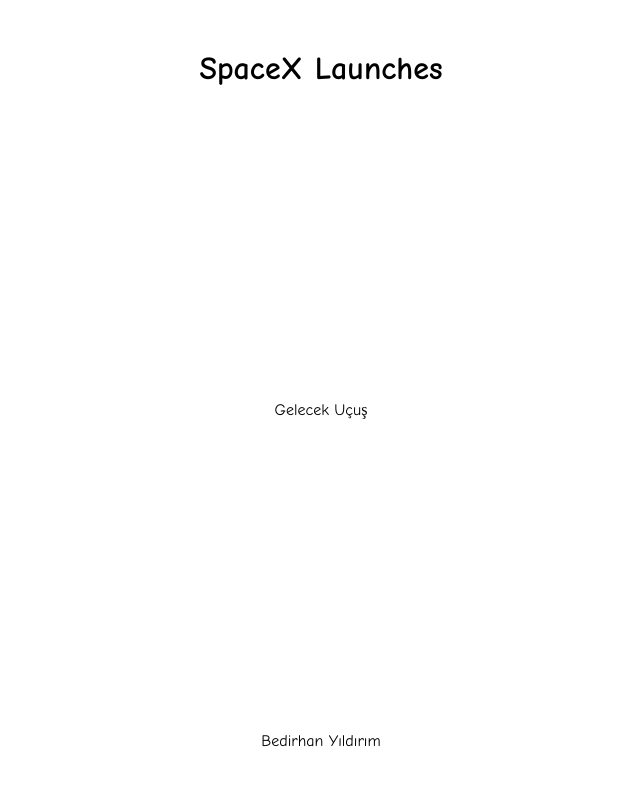
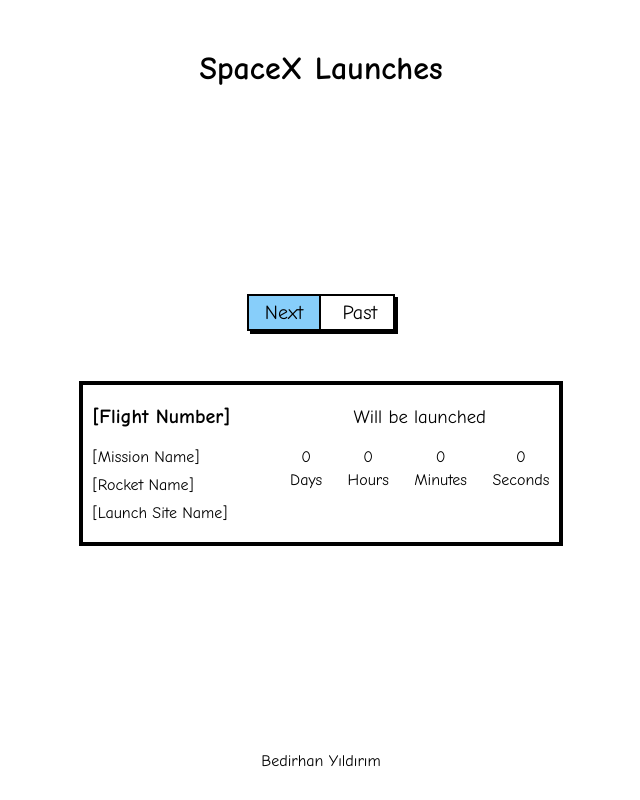
Before and after one commit to bedirhanyildirim/SpaceX-API, a plain HTML site: page index.html in a window 1280 px wide. Shown: the whole page, without its empty margins (319-959 px from the left). Drawn offline with Linux system fonts and the light colour scheme; no server answers.

Commit message:
flight infos and countdown added to screen

```diff
--- a/index.html
+++ b/index.html
@@ -9,6 +9,7 @@
         * {
             margin: 0;
             padding: 0;
+            box-sizing: border-box;
         }
 
         body {
@@ -33,9 +34,94 @@
         }
 
         .content {
+            display: flex;
+            align-items: center;
+            flex-direction: column;
+            justify-content: center;
         }
+
+        .content .buttons {
+            display: inline-block;
+            color: #000000;
+            border: 2px solid #000000;
+            box-shadow: 3px 3px 0px 0px rgba(0, 0, 0, 1);
+        }
+
+        .content .buttons a {
+            font-size: 20px;
+            color: #000000;
+            padding: 5px 16px;
+            display: inline-block;
+            text-decoration: none;
+        }
+
+        .content .buttons a:first-child {
+            border-right: 2px solid #000000;
+        }
+
+        .content .infos {
+            display: flex;
+            padding: 10px;
+            margin-top: 50px;
+            align-items: baseline;
+            justify-content: center;
+            border: 4px solid #000000;
+        }
+
+        .content .infos .flightInfos {
+            margin-right: 60px;
+            display: inline-block;
+        }
+
+        .content .infos .flightInfos ul {
+            list-style: none;
+        }
+
+        .content .infos .flightInfos ul li {
+            margin: 10px 0;
+            font-size: 16px;
+        }
+
+        .content .infos .flightInfos ul li:first-child {
+            font-size: 20px;
+            font-weight: bold;
+            margin-bottom: 20px;
+        }
+
+        .content .infos .countDown {
+            text-align: center;
+            display: inline-block;
+        }
+
+        .content .infos .countDown h3 {
+            font-weight: normal;
+            margin-bottom: 20px;
+            display: inline-block;
+        }
+
+        .content .infos .countDown ul {
+            list-style: none;
+        }
+
+        .content .infos .countDown ul li {
+            display: inline-block;
+            margin-right: 20px;
+        }
+
+        .content .infos .countDown ul li:last-child {
+            margin-right: 0px;
+        }
+
+        .content .infos .countDown ul li p {
+            margin-bottom: 5px;
+        }
+
         .imza {
-            margin-bottom: 50px;
+            margin-bottom: 30px;
+        }
+
+        .active {
+            background-color: lightskyblue;
         }
     </style>
 </head>
@@ -46,12 +132,115 @@
             <h1>SpaceX Launches</h1>
         </div>
         <div class="content">
-            Gelecek Uçuş
+            <div class="buttons">
+                <a href="javascript:;" class="active">Next</a>
+                <a href="javascript:;">Past</a>
+            </div>
+            <div class="infos">
+                <div class="flightInfos">
+                    <ul>
+                        <li id="FlightNumber">[Flight Number]</li>
+                        <li id="MissionName">[Mission Name]</li>
+                        <li id="RocketName">[Rocket Name]</li>
+                        <li id="LaunchSiteName">[Launch Site Name]</li>
+                    </ul>
+                </div>
+                <div class="countDown">
+                    <h3>Will be launched</h3>
+                    <ul>
+                        <li>
+                            <p id="days">0</p><span>Days</span>
+                        </li>
+                        <li>
+                            <p id="hours">0</p><span>Hours</span>
+                        </li>
+                        <li>
+                            <p id="minutes">0</p><span>Minutes</span>
+                        </li>
+                        <li>
+                            <p id="seconds">0</p><span>Seconds</span>
+                        </li>
+                    </ul>
+                </div>
+            </div>
         </div>
         <div class="imza">
             <span>Bedirhan Yıldırım</span>
         </div>
     </div>
+
+    <script>
+
+        readSpaceXData()
+
+        var nextLaunch = {
+            "site_name": "",
+            "rocket_name": "",
+            "mission_name": "",
+            "flight_number": 0,
+            "launch_date_unix": 0
+        }
+
+        function readSpaceXData() {
+            fetch("https://api.spacexdata.com/v3/launches/upcoming")
+                .then(res => res.json())
+                .then(checkIfItIsOk)
+                .then(fillAreas)
+                .then(countDown)
+        }
+
+        function checkIfItIsOk(data) {
+
+            for (let el of data) {
+                let ctrl = dateChecker(el.launch_date_unix)
+                if (ctrl) {
+                    nextLaunch.flight_number = el.flight_number
+                    nextLaunch.mission_name = el.mission_name
+                    nextLaunch.rocket_name = el.rocket.rocket_name
+                    nextLaunch.site_name = el.launch_site.site_name
+                    nextLaunch.launch_date_unix = el.launch_date_unix
+                    break
+                }
+            }
+        }
+
+        function dateChecker(date) {
+            var now = Date.now() / 1000 | 0
+            if (date - now < 0) {
+                return false
+            }
+            return true
+        }
+
+        function fillAreas() {
+            document.getElementById("FlightNumber").innerText = nextLaunch.flight_number
+            document.getElementById("MissionName").innerText = nextLaunch.mission_name
+            document.getElementById("RocketName").innerText = nextLaunch.rocket_name
+            document.getElementById("LaunchSiteName").innerText = nextLaunch.site_name
+        }
+
+        function countDown() {
+            setInterval(function() {
+                var now = Date.now() / 1000 | 0
+                var fark = nextLaunch.launch_date_unix - now
+
+                var day = Math.floor((fark) / 60 / 60 / 24)
+                document.getElementById("days").innerText = day
+                fark = fark - day * 60 * 60 * 24
+
+                var hours = Math.floor((fark) / 60 / 60)
+                document.getElementById("hours").innerText = hours
+                fark = fark - hours * 60 * 60
+
+                var minutes = Math.floor((fark) / 60)
+                document.getElementById("minutes").innerText = minutes
+                fark = fark - minutes * 60
+
+                var seconds = Math.floor(fark)
+                document.getElementById("seconds").innerText = seconds
+            }, 1000)
+        }
+    </script>
 </body>
 
 </html>
```
